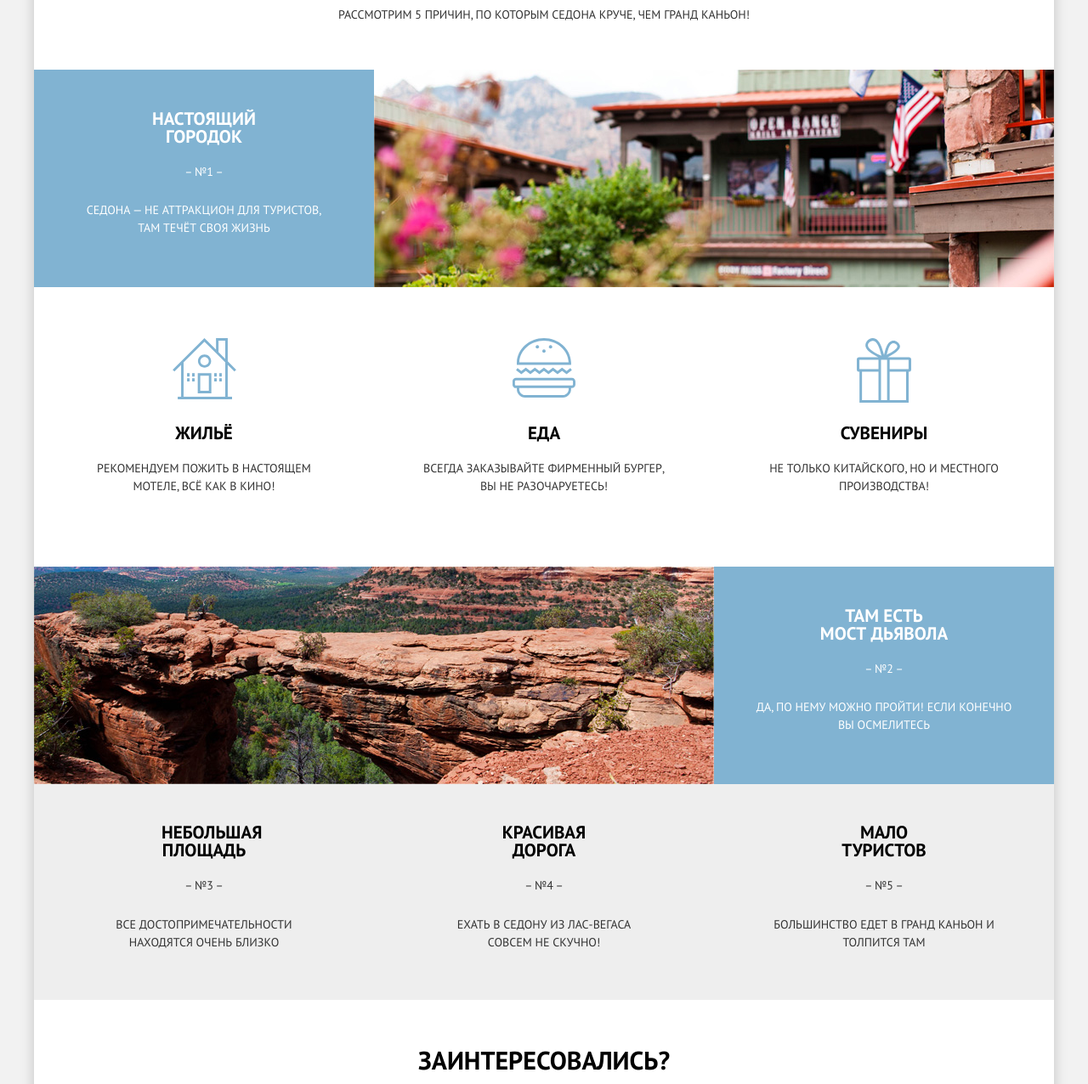
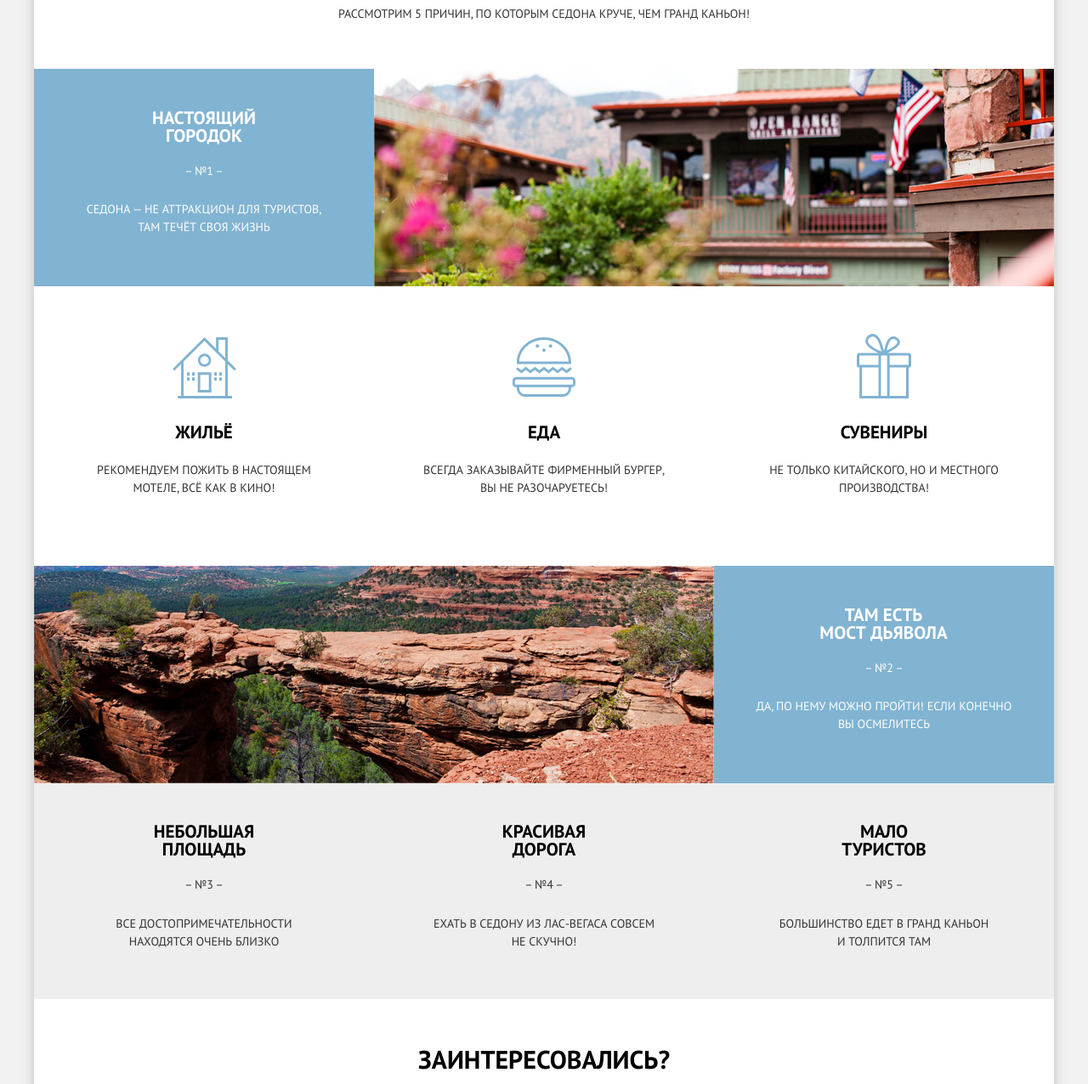
Before and after one commit to ezanich/245488-sedona, a plain HTML site: page index.html in a window 1280 px wide. Shown: the part 700-1976 px from the top of the page at 85% size. Drawn offline with Linux system fonts and the light colour scheme.

Commit message:
Подкорректировала отступы

```diff
--- a/css/style.css
+++ b/css/style.css
@@ -112,7 +112,7 @@ input[type="radio"].visually-hidden {
 	text-align: center;
 
 	position: relative;
-	margin-top: 79px;
+	margin-top: 78px;
 }
 
 .promo-text::before {
@@ -166,6 +166,7 @@ input[type="radio"].visually-hidden {
 	flex-direction: column;
 	align-items: center;
 	flex-grow: 1;
+	flex-wrap: wrap;
 }
 
 .first-feature h3 {
@@ -173,6 +174,8 @@ input[type="radio"].visually-hidden {
 	font-weight: 700;
 
 	margin-top: 47px;
+	margin-left: 120px;
+	margin-right: 120px;
 }
 
 .first-feature p {
@@ -188,6 +191,7 @@ input[type="radio"].visually-hidden {
 	text-align: center;
 
 	display: flex;
+	flex-wrap: wrap;
 
 	line-height: 21px;
 }
@@ -200,6 +204,7 @@ input[type="radio"].visually-hidden {
 	font-size: 21px;
 
 	margin-top: 161px;
+	margin-bottom: 24px;
 }
 
 .features-list p {
@@ -224,7 +229,7 @@ input[type="radio"].visually-hidden {
 
 .features-list li:last-child {
 	background-image: url("../img/souvenir-icon.svg");
-	background-position: center 60px;
+	background-position: center 56px;
 	background-repeat: no-repeat;
 }
 
@@ -232,7 +237,7 @@ input[type="radio"].visually-hidden {
 	color: #ffffff;
 	line-height: 21px;
 	text-align: center;
-	margin-top: 70px;
+	margin-top: 67px;
 
 	display: flex;
 	flex-direction: row-reverse;
@@ -252,6 +257,8 @@ input[type="radio"].visually-hidden {
 	font-weight: 700;
 
 	margin-top: 47px;
+	margin-left: 124px;
+	margin-right: 125px;
 }
 
 .second-feature p {
@@ -283,7 +290,7 @@ input[type="radio"].visually-hidden {
 	margin-left: auto;
 	margin-right: auto;
 
-	width: 100px;
+	width: 150px;
 
 }
 
@@ -293,9 +300,13 @@ input[type="radio"].visually-hidden {
 }
 
 .other-features-list p {
-	width: 260px;
+	width: 261px;
 
 	margin: 25px auto 57px auto;
+}
+
+.other-features-list li:last-child p {
+	width: 259px;
 }
 
 .reserve {
@@ -609,6 +620,7 @@ input[type="radio"].visually-hidden {
 
 .price-control {
 	width: 315px;
+	height: 32px;
 	margin-bottom: 18px;
 	border: 2px solid #ffffff;
 	border-radius: 2px;
--- a/index.html
+++ b/index.html
@@ -34,8 +34,7 @@
 
 				<section class="first-feature">
 					<div>
-						<h3>Настоящий<br>
-							городок</h3>
+						<h3>Настоящий городок</h3>
 						<span>– №1 –</span>
 						<p>Седона — не аттракцион для туристов, там течёт своя жизнь</p>
 					</div>
@@ -61,8 +60,7 @@
 
 				<section class="second-feature">
 					<div>
-						<h3>Там есть<br>
-							Мост дьявола</h3>
+						<h3>Там есть Мост дьявола</h3>
 						<span>– №2 –</span>
 						<p>Да, по нему можно пройти! Если конечно вы осмелитесь</p>
 					</div>
```
